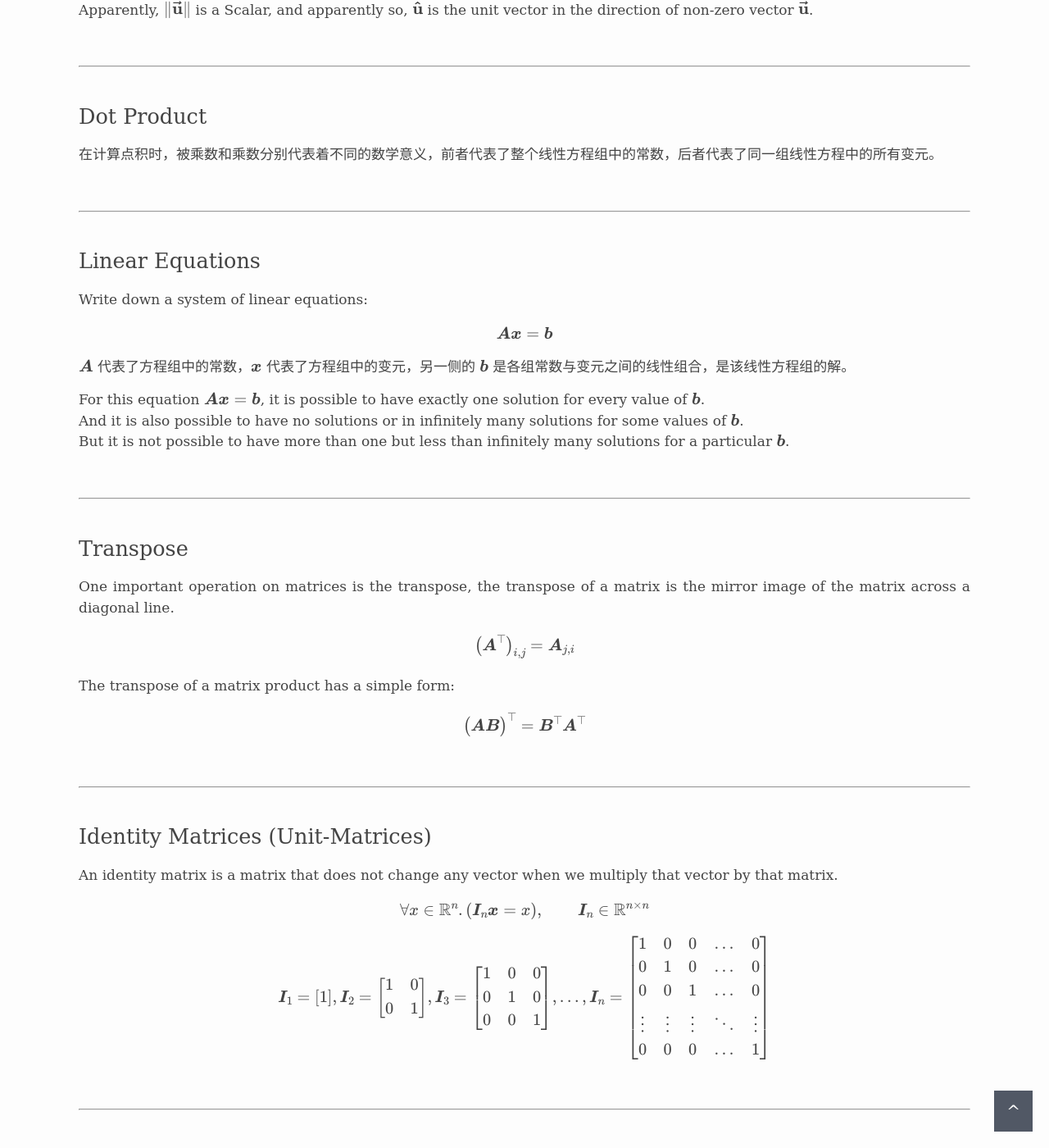
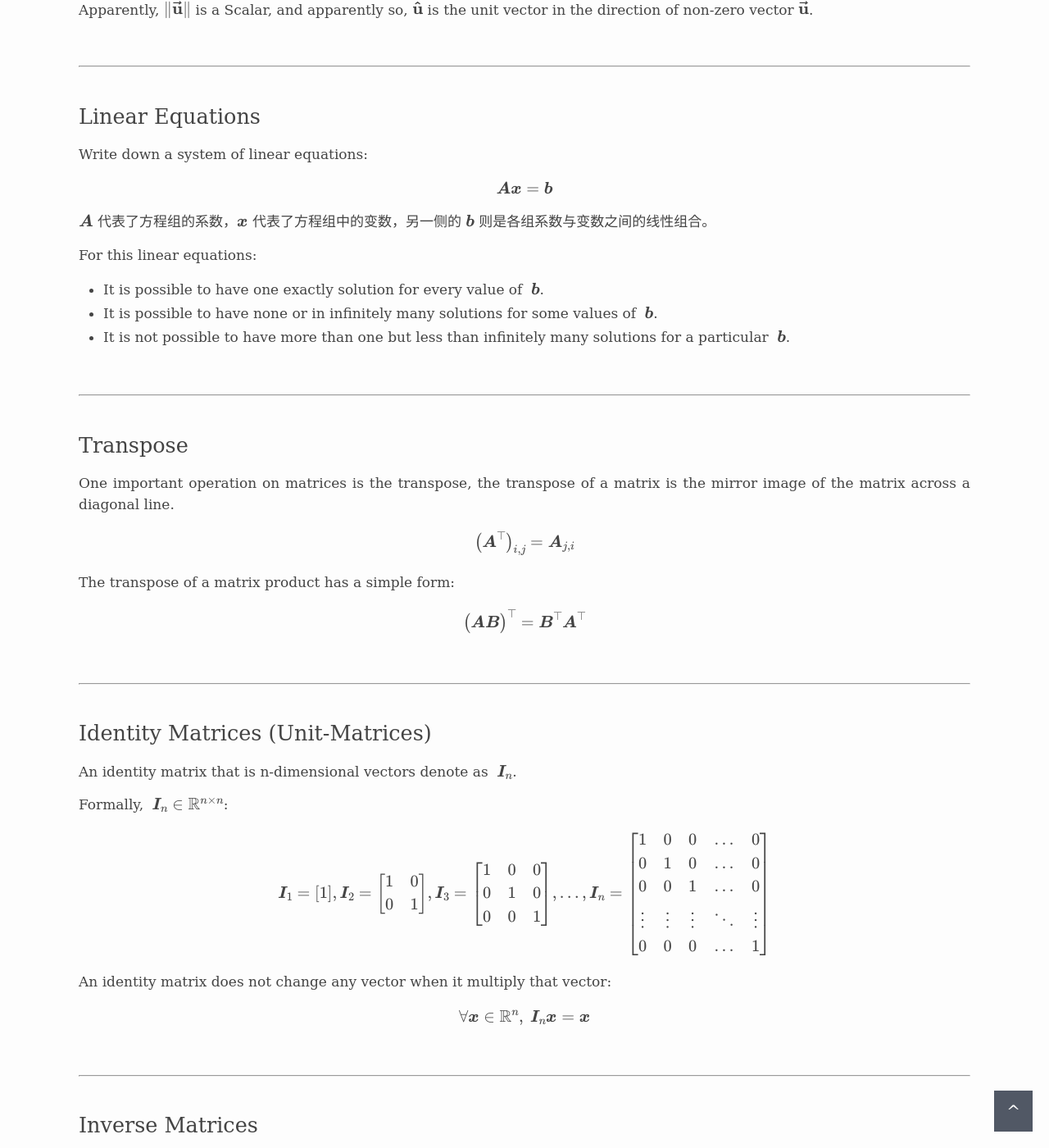
Before and after one commit to ldcc/ldcc.github.io, a Jekyll site: the page built from _posts/2019-04-18-la-notes.md, in a window 1280 px wide and 1400 px high, scrolled down 1150 px. Shown: the whole window at 82% size. Built offline with Jekyll 4.4.1, drawn with Linux system fonts in a browser that asks for light colours; formulas are drawn with MathJax 3; some of the changed text lies outside the part shown.

Commit message:
update post

```diff
--- a/_posts/2019-04-18-la-notes.md
+++ b/_posts/2019-04-18-la-notes.md
@@ -41,7 +41,7 @@
      {\infer k\norm{\u{u}} \equiv k}
 $$
 
-$$\Gamma$$ is the context we care about on algebra, and by the way as we know $$\u{u}$$ is a vector, surely $$k\u{u}$$ also is a vector,
+$$\Gamma$$ is the context care about on algebra, by the way $$\u{u}$$ is a vector, surely $$k\u{u}$$ also is a vector,
 
 $$
 \frac{\infer k\norm{\u{u} : \sigma} \equiv k \quad \infer \v{u} : \sigma}
@@ -49,7 +49,7 @@
 \qquad \v{u} := k\u{u}
 $$
 
-By two step, we got $$\infer \left(k\norm{\u{u}} \equiv k\right) \wedge \left(\norm{\v{u}} \equiv k\right)$$.
+By two step, $$\infer \left(k\norm{\u{u}} \equiv k\right) \wedge \left(\norm{\v{u}} \equiv k\right)$$.
 
 Due to $$\u{u} = \frac{k\u{u}}{k}$$, and thence as we can attempt to do some substitute for this:
 
@@ -64,12 +64,6 @@
 
 {% include brline %}
 
-## Dot Product
-
-在计算点积时，被乘数和乘数分别代表着不同的数学意义，前者代表了整个线性方程组中的常数，后者代表了同一组线性方程中的所有变元。
-
-{% include brline %}
-
 ## Linear Equations
 
 Write down a system of linear equations:
@@ -78,11 +72,13 @@
 \t{Ax} = \t{b}
 $$
 
-$$\t{A}$$ 代表了方程组中的常数，$$\t{x}$$ 代表了方程组中的变元，另一侧的 $$\t{b}$$ 是各组常数与变元之间的线性组合，是该线性方程组的解。
+$$\t{A}$$ 代表了方程组的系数，$$\t{x}$$ 代表了方程组中的变数，另一侧的 $$\t{b}$$ 则是各组系数与变数之间的线性组合。
 
-For this equation $$\t{Ax} = \t{b}$$, it is possible to have exactly one solution for every value of $$\t{b}$$. \\
-And it is also possible to have no solutions or in infinitely many solutions for some values of $$\t{b}$$. \\
-But it is not possible to have more than one but less than infinitely many solutions for a particular $$\t{b}$$.
+For this linear equations:
+
+- It is possible to have one exactly solution for every value of $$\ \t{b}$$.
+- It is possible to have none or in infinitely many solutions for some values of $$\ \t{b}$$.
+- It is not possible to have more than one but less than infinitely many solutions for a particular $$\ \t{b}$$.
 
 {% include brline %}
 
@@ -104,11 +100,9 @@
 
 ## Identity Matrices (Unit-Matrices)
 
-An identity matrix is a matrix that does not change any vector when we multiply that vector by that matrix.
+An identity matrix that is n-dimensional vectors denote as $$\ \t{I}_n$$.
 
-$$
-\forall x \in \mathbb{R}^n . \left( \t{I}_n \t{x} = x \right), \qquad \t{I}_n \in \mathbb{R}^{n×n}
-$$
+Formally, $$\ \t{I}_n \in \mathbb{R}^{n \times n}$$:
 
 $$
 \t{I}_1 = \begin{bmatrix}
@@ -133,11 +127,17 @@
           \end{bmatrix}
 $$
 
+An identity matrix does not change any vector when it multiply that vector:
+
+$$
+\forall \t{x} \in \mathbb{R}^n ,\ \t{I}_n \t{x} = \t{x}
+$$
+
 {% include brline %}
 
 ## Inverse Matrices
 
-The matrix inverse of $$\t{A}$$ is denoted as $$\t{A}^{−1}$$, and it is deﬁned as the matrix such that:
+The matrix inverse of $$\ \t{A}$$ is denoted as $$\ \t{A}^{−1}$$, and it is deﬁned as the matrix such that:
 
 $$
 \t{A}^{−1}\t{A} = \t{I}_n
@@ -158,12 +158,12 @@
 
 ## Linear Combination
 
-Think of the columns of $$\t{A}$$ purely as specifying different directions we can travel in from the origin.
+Think of the columns of $$\t{A}$$ purely as specifying different directions can travel in from the origin.
 
-列向量的意义并非为了描述出一个解，而是为了描述出列中各常量间的比值，即关于某个变元的方向。
-在此观点下， $$\t{x}$$ 中的标量（即某个变元）就决定了各自在 $$\t{A}$$ 中所对应的列向量所表示的方向上能走多远。
+列向量的意义并非为了描述出一个解，而是为了描述列中各系数间的比值，即关于某个变数的方向。在此观点下，
+$$\t{x}$$ 中的标量（即某个变数）就决定了各自所对应的在 $$\t{A}$$ 中的列向量所表示的方向上能走多远。
 
-当得到了一个具体的 $$\t{x}$$ 时，将 $$\t{A}$$ 的列向量乘以对应标量系数再加在一起便能得到该线性方程组一个具体的解：
+当得到了一个具体的 $$\t{x}$$ 时，$$\t{A}$$ 的列向量乘以对应标量变数的和便是该线性方程组一个具体的 $$\t{b}$$：
 
 $$
 \t{Ax} = \sum_{i} x_i \t{A}_{:,i}
@@ -199,7 +200,7 @@
 
 ## Linear Dependence
 
-在讨论线性组合时，矩阵 $$\t{A}$$ 的列向量通常被描述成一个方向，那么当 $$\t{A}$$ 中出现两个方向完全相同的列向量时，它们的线性组合又如何呢？
+在讨论线性组合时，矩阵 $$\t{A}$$ 的列向量通常被描述成一个方向，那么当 $$\t{A}$$ 中出现两个**方向**完全相同的列向量时，它们的线性组合又如何呢？
 在一个方向上走了一段路后再往同一个方向上继续走，所走过的空间毫无疑问是一条直线。
 
 如果一组向量中某些向量的线性组合可以表示成另一个向量，那么这个向量对这组向量而言便是冗余的，因为这个向量不会增加这组向量的生成子空间。
@@ -214,7 +215,7 @@
 
 $$
 \norm{\t{x}}_p = \left( \sum_i |x_i|^p \right)^{\frac{1}{p}},
-\qquad \ p \in \mathbb{R}, \ p \ge 1
+\qquad \ p \in \mathbb{R} ,\ p \ge 1
 $$
 
 
```
Also changed, not shown: other parts of _posts/2019-04-18-la-notes.md (+5 -4 lines).
